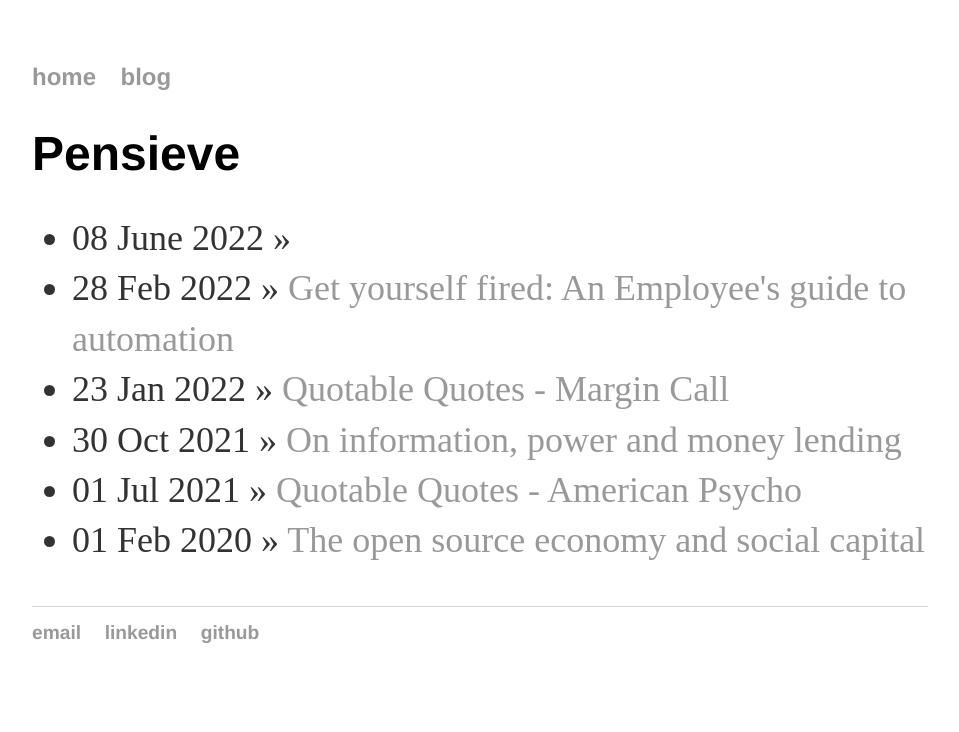
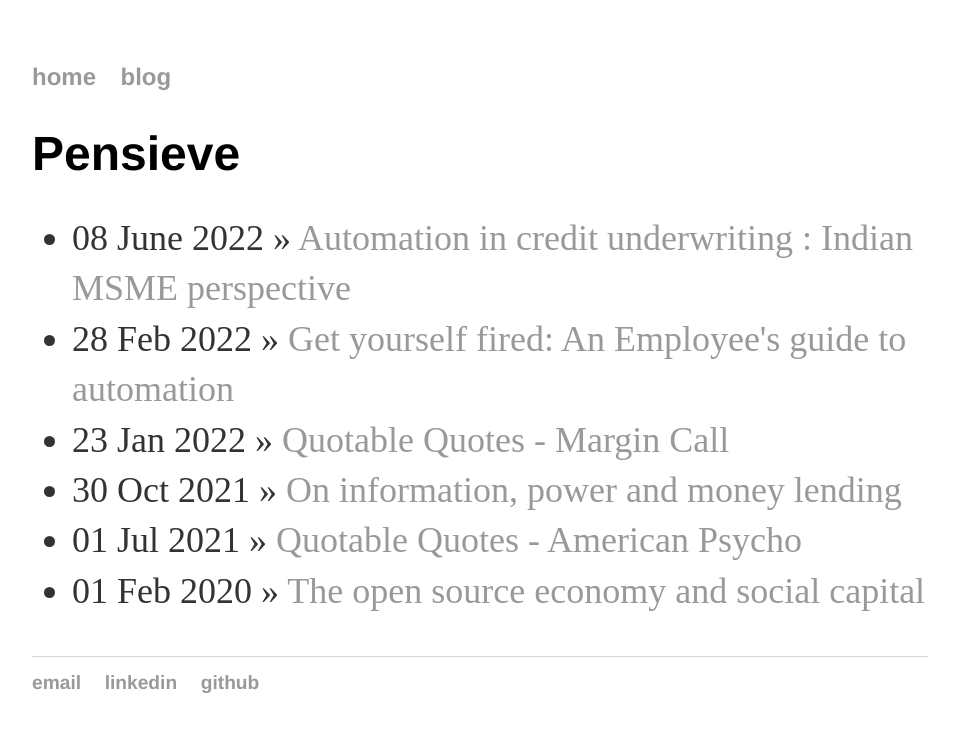
Before and after one commit to dhruvnigam93/dhruvnigam93.github.io, a Jekyll site: the page built from blog/index.html, in a window 1280 px wide. Shown: the top 732 px of the page, without its empty margins (160-1119 px from the left). Built offline with Jekyll 4.4.1, drawn with Linux system fonts in a browser that asks for light colours.

Commit message:
Update index.html

```diff
--- a/blog/index.html
+++ b/blog/index.html
@@ -4,7 +4,7 @@ title: Pensieve
 ---
 	<h1>{{ page.title }}</h1>
 	<ul class="posts">
-	  <li><span>{{ "08 June 2022" }}</span> » <a href="{{ https://protium.co.in/is-automation-killing-jobs-in-the-credit-underwriting/ }}" title="{{ Automation in credit underwriting : Indian MSME perspective }}">{{ Automation in credit underwriting : Indian MSME perspective }}</a></li>
+	  <li><span>{{ "08 June 2022" }}</span> » <a href="https://protium.co.in/is-automation-killing-jobs-in-the-credit-underwriting/" title="Automation in credit underwriting : Indian MSME perspective">Automation in credit underwriting : Indian MSME perspective</a></li>
 	  {% for post in site.posts %}
 	    <li><span>{{ post.date | date_to_string }}</span> » <a href="{{ post.url }}" title="{{ post.title }}">{{ post.title }}</a></li>
 	  {% endfor %}
```
